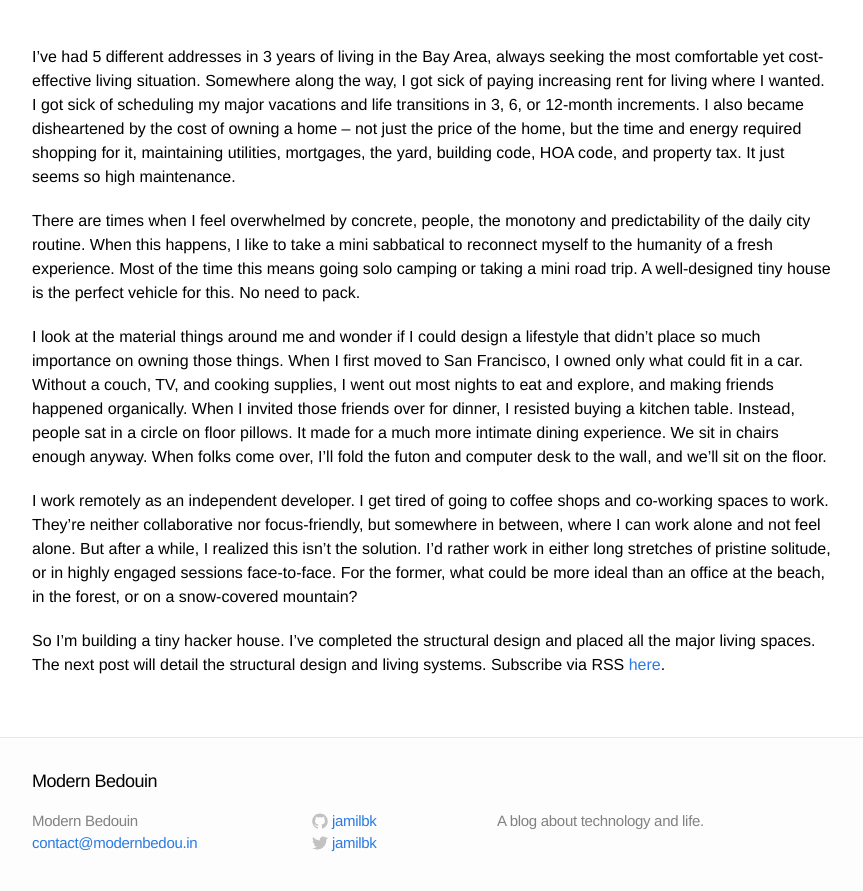
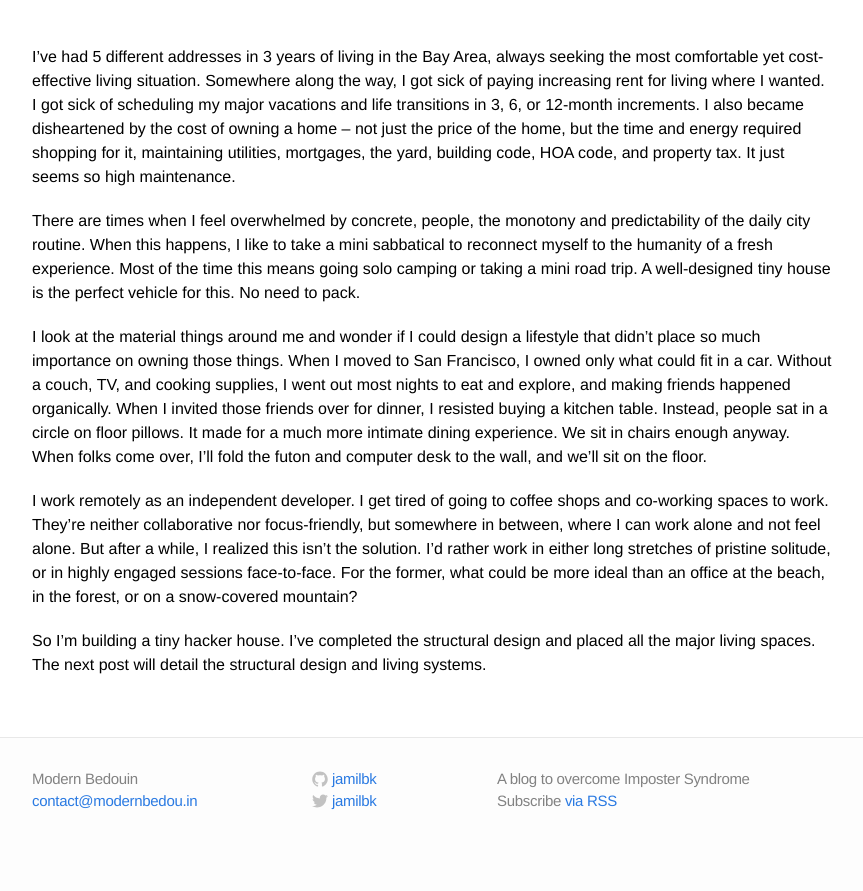
Before and after one commit to jamilbk/modernbedou.in, a Jekyll site: the page built from _posts/2014-08-04-i'm-building-a-tiny-hacker-house.markdown, in a window 1280 px wide and 900 px high, scrolled down 976 px. Shown: the top 891 px of the window, without its empty margins (208-1071 px from the left). Built offline with Jekyll 4.4.1, drawn with Linux system fonts in a browser that asks for light colours; after the commit the page ends 1834 px from its top, so only the background shows below that.

Commit message:
minor tweaks

```diff
--- a/_config.yml
+++ b/_config.yml
@@ -1,7 +1,7 @@
 # Site settings
 title: Modern Bedouin
 email: contact@modernbedou.in
-description: "A blog about technology and life."
+description: "A blog to overcome Imposter Syndrome"
 baseurl: ""
 url: "http://modernbedou.in"
 twitter_username: jamilbk
--- a/_includes/footer.html
+++ b/_includes/footer.html
@@ -1,8 +1,6 @@
 <footer class="site-footer">
 
   <div class="wrap">
-
-    <h2 class="footer-heading">{{ site.title }}</h2>
 
     <div class="footer-col-1 column">
       <ul>
@@ -54,6 +52,10 @@
 
     <div class="footer-col-3 column">
       <p class="text">{{ site.description }}</p>
+      <p class="rss-subscribe">
+        Subscribe
+        <a href="{{ "/feed.xml" | prepend: site.baseurl }}">via RSS</a>
+      </p>
     </div>
 
   </div>
--- a/_posts/2014-08-04-i'm-building-a-tiny-hacker-house.markdown
+++ b/_posts/2014-08-04-i'm-building-a-tiny-hacker-house.markdown
@@ -28,14 +28,14 @@ it, maintaining utilities, mortgages, the yard, building code, HOA code, and
 property tax. It just seems so high maintenance.
 
 There are times when I feel overwhelmed by concrete, people, the monotony and
-predictability of the daily city routine. When this happens, I like to take a
-mini sabbatical to reconnect myself to the humanity of a fresh experience. Most
-of the time this means going solo camping or taking a mini road trip. A
-well-designed tiny house is the perfect vehicle for this. No need to pack.
+predictability of the daily city routine. When this happens, I like to take
+a mini sabbatical to reconnect myself to the humanity of a fresh experience.
+Most of the time this means going solo camping or taking a mini road trip.
+A well-designed tiny house is the perfect vehicle for this. No need to pack.
 
 I look at the material things around me and wonder if I could design
 a lifestyle that didn't place so much importance on owning those things. When
-I first moved to San Francisco, I owned only what could fit in a car. Without
+I moved to San Francisco, I owned only what could fit in a car. Without
 a couch, TV, and cooking supplies, I went out most nights to eat and explore,
 and making friends happened organically. When I invited those friends over for
 dinner, I resisted buying a kitchen table. Instead, people sat in a circle on
@@ -53,4 +53,4 @@ beach, in the forest, or on a snow-covered mountain?
 
 So I'm building a tiny hacker house. I've completed the structural design and
 placed all the major living spaces. The next post will detail the structural
-design and living systems.  Subscribe via RSS [here](/feed.xml).
+design and living systems.
--- a/index.html
+++ b/index.html
@@ -14,7 +14,4 @@ layout: default
       </li>
     {% endfor %}
   </ul>
-
-  <p class="rss-subscribe">subscribe <a href="{{ "/feed.xml" | prepend: site.baseurl }}">via RSS</a></p>
-
 </div>
```
